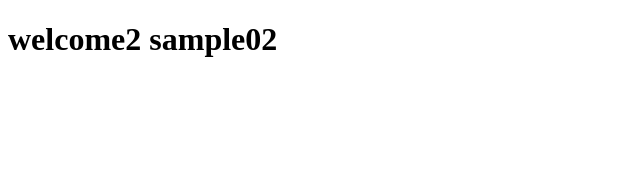
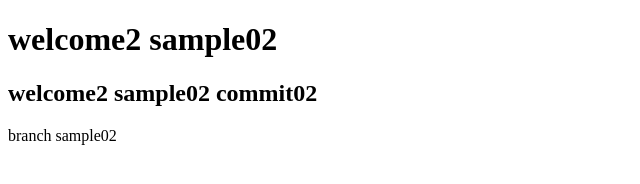
Before and after one commit to JU-YEONJI/04.10.test02, a plain HTML site: page sample02.html in a window 1280 px wide. Shown: the whole page, without its empty margins (0-640 px from the left). Drawn offline with Linux system fonts and the light colour scheme.

Commit message:
sample02 2th

```diff
--- a/sample02.html
+++ b/sample02.html
@@ -9,7 +9,8 @@
 <body>
 
     <h1>welcome2 sample02</h1>
-
+    <h2>welcome2 sample02 commit02</h2>
+    <p>branch sample02</p>
 
 </body>
 </html>
```
